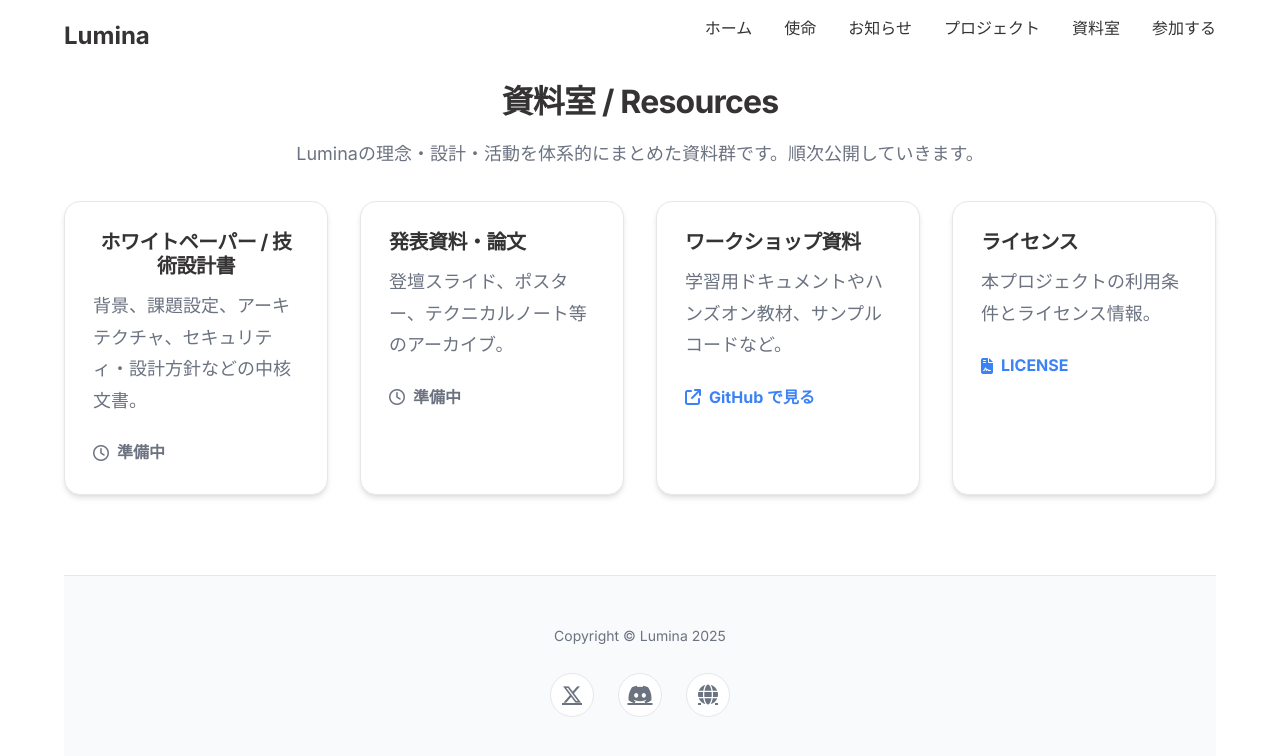
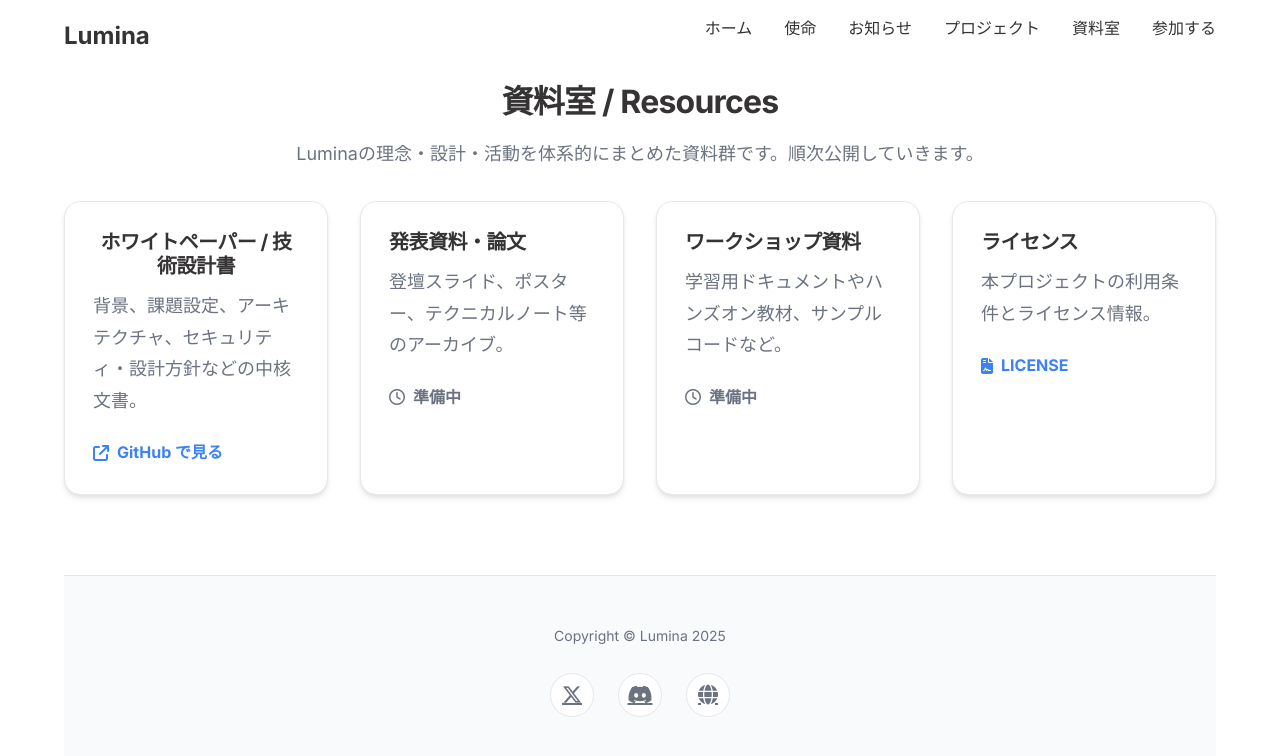
Before and after one commit to Lumina-Group/Lumina, a Jekyll site: the page pages/resources.html, which Jekyll copies as it is, in a window 1280 px wide. Shown: the top 756 px of the page. Built offline with Jekyll 4.4.1, drawn with Linux system fonts in a browser that asks for light colours.

Commit message:
リソースページのリンクを更新し、準備中のボタンを適切な状態に変更しました

```diff
--- a/pages/resources.html
+++ b/pages/resources.html
@@ -46,8 +46,9 @@
                         </div>
                         <p>背景、課題設定、アーキテクチャ、セキュリティ・設計方針などの中核文書。</p>
                         <div class="card-actions">
-                            <a href="#" class="btn-link disabled" aria-disabled="true"><i class="fa-regular fa-clock"></i> 準備中</a>
+                            <a href="https://github.com/Lumina-Group/Lumina/tree/main/resource/documents" class="btn-link" target="_blank" rel="noopener noreferrer"><i class="fa-solid fa-arrow-up-right-from-square"></i> GitHub で見る</a>
                         </div>
+
                     </div>
                     <div class="resource-card card-hover">
                         <div class="resource-card-header">
@@ -64,7 +65,7 @@
                         </div>
                         <p>学習用ドキュメントやハンズオン教材、サンプルコードなど。</p>
                         <div class="card-actions">
-                            <a href="https://github.com/Lumina-Group/Lumina/tree/main/resource/documents" class="btn-link" target="_blank" rel="noopener noreferrer"><i class="fa-solid fa-arrow-up-right-from-square"></i> GitHub で見る</a>
+                            <a href="#" class="btn-link disabled" aria-disabled="true"><i class="fa-regular fa-clock"></i> 準備中</a>
                         </div>
                     </div>
                     <div class="resource-card card-hover">
```
